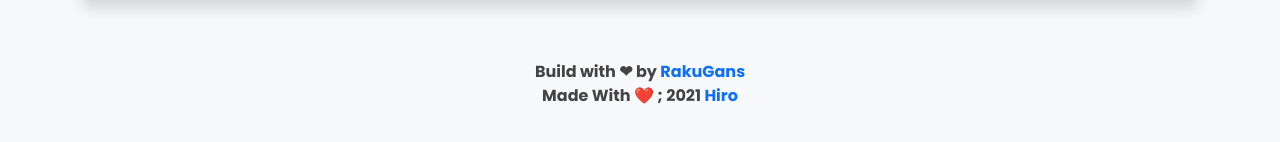
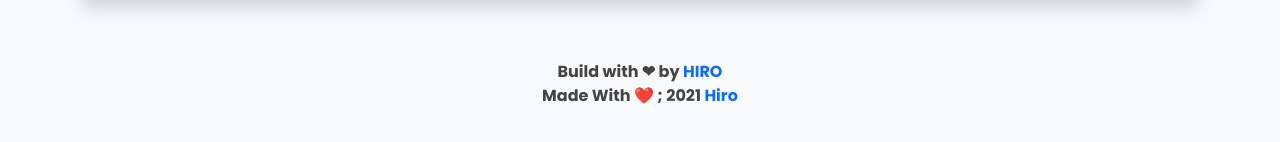
Before and after one commit to nenka01/Restapi, a website: page public/index.html in a window 1280 px wide. Shown: the part 1685-1827 px from the top of the page. Drawn offline with nearby package versions, Linux system fonts and the light colour scheme.

Commit message:
Update index.html

```diff
--- a/public/index.html
+++ b/public/index.html
@@ -567,7 +567,7 @@
         <div class="row">
             <p class="copyright fw-bold">
                 Build with &#x2764; by <a
-                    href="https://youtube.com/channel/UC7SydwUESoyOQ3qZZuoaNHw/?utm_source=ig_seo&utm_campaign=profiles&utm_medium=">RakuGans</a><br />
+                    href="https://youtube.com/channel/UC7SydwUESoyOQ3qZZuoaNHw/?utm_source=ig_seo&utm_campaign=profiles&utm_medium=">HIRO</a><br />
                 Made With ❤️ ; 2021 <a href="https://wa.me/6287834993722">Hiro</a>
             </p>
         </div>
```
